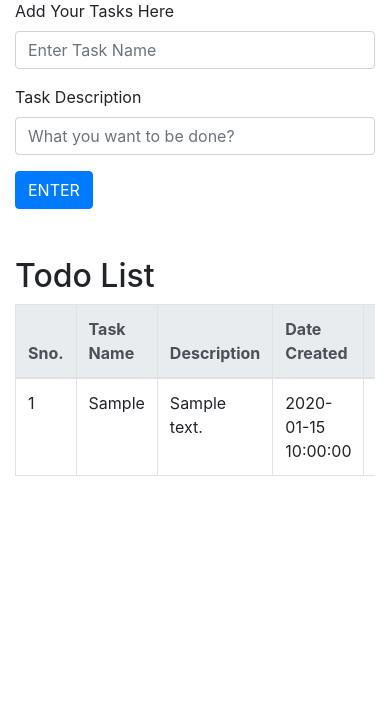
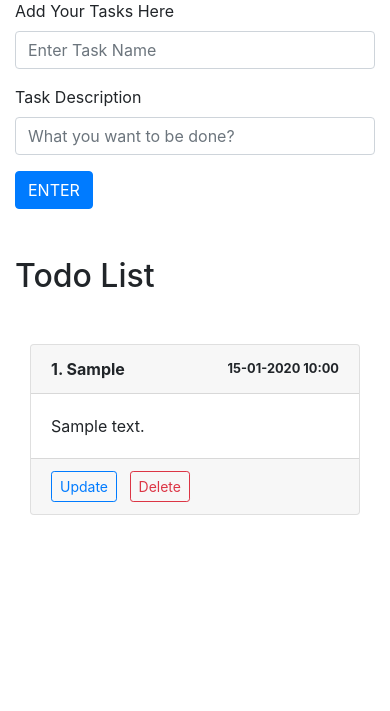
Before and after one commit to Disguised-toast0/flask-todo-app, a Flask app: page / in a window 390 px wide. Shown: the part 177-888 px from the top of the page. Run offline with Flask 3, Linux system fonts and the light colour scheme; tables that the repository leaves empty hold one stand-in row (values such as "Sample post"); some libraries are stand-ins or nearby versions.

Commit message:
requirements updated

```diff
--- a/templates/table.html
+++ b/templates/table.html
@@ -1,11 +1,14 @@
-{% if alltodo|length == 0  %}
+<div class="container my-5" id="table">
+  {% if alltodo|length == 0 %}
   <div class="alert alert-primary" role="alert">
     Nothing to do? Add your Todo to See them Here!
   </div>
   {% else %}
-<div class="table-responsive">
-  <table class="table table-bordered">
-    <thead class="thead-light">
+
+  <!-- Desktop table (visible only on md screens and up) -->
+  <div class="d-none d-md-block">
+    <table class="table">
+      <thead>
         <tr>
           <th scope="col">Sno.</th>
           <th scope="col">Task Name</th>
@@ -20,16 +23,35 @@
           <td scope="row">{{loop.index}}</td>
           <td>{{todo.task}}</td>
           <td>{{todo.desc}}</td>
-        <td>{{todo.date_created}}</td>
+          <td>{{todo.date_created.strftime('%d-%m-%Y %H:%M')}}</td>
           <td>
-          <div class="d-flex flex-column flex-sm-row">
-            <a href="{{ url_for('update', id = todo.id) }}" class="btn btn-outline-primary btn-sm mb-1 mb-sm-0 mr-sm-2">Update</a>
+            <a href="{{ url_for('update', id = todo.id) }}" class="btn btn-outline-primary btn-sm mr-2">Update</a>
             <a href="#" class="btn btn-outline-danger btn-sm delete-btn" data-id="{{todo.id}}">Delete</a>
-          </div>
           </td>
         </tr>
         {% endfor %}
       </tbody>
     </table>
   </div>
+
+  <!-- Mobile cards (visible only on small screens) -->
+  <div class="d-md-none">
+    {% for todo in alltodo %}
+    <div class="card mb-3">
+      <div class="card-header d-flex justify-content-between align-items-center">
+        <span class="font-weight-bold">{{loop.index}}. {{todo.task}}</span>
+        <small class="font-weight-bold" >{{todo.date_created.strftime('%d-%m-%Y %H:%M')}}</small>
+      </div>
+      <div class="card-body">
+        <p class="card-text">{{todo.desc}}</p>
+      </div>
+      <div class="card-footer">
+        <a href="{{ url_for('update', id = todo.id) }}" class="btn btn-outline-primary btn-sm mr-2">Update</a>
+        <a href="#" class="btn btn-outline-danger btn-sm delete-btn" data-id="{{todo.id}}">Delete</a>
+      </div>
+    </div>
+    {% endfor %}
+  </div>
+
   {% endif %}
+</div>
```
Also changed, not shown: instance/Todo.db. Lines whose indentation alone changed are shown as unchanged.
